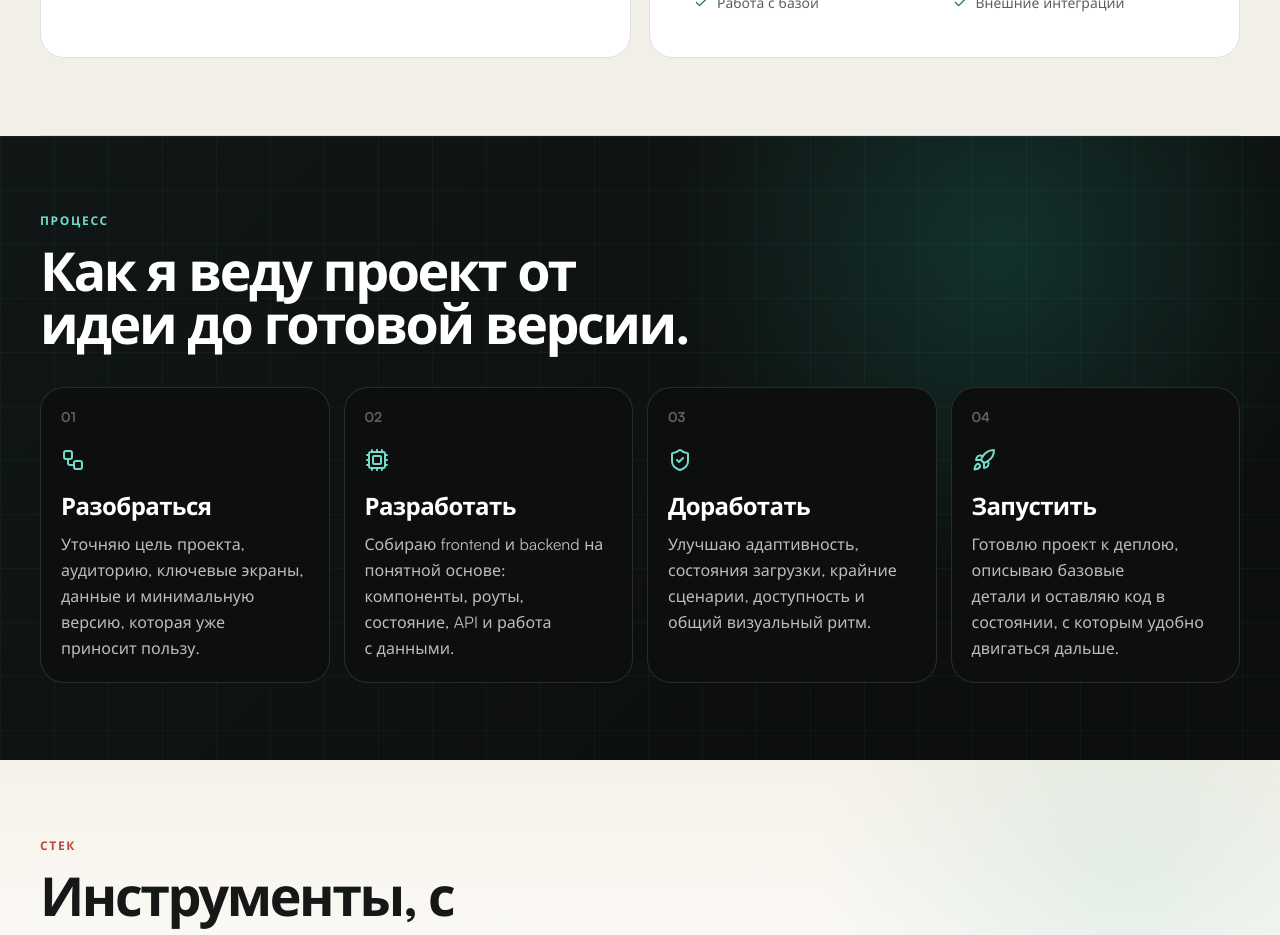
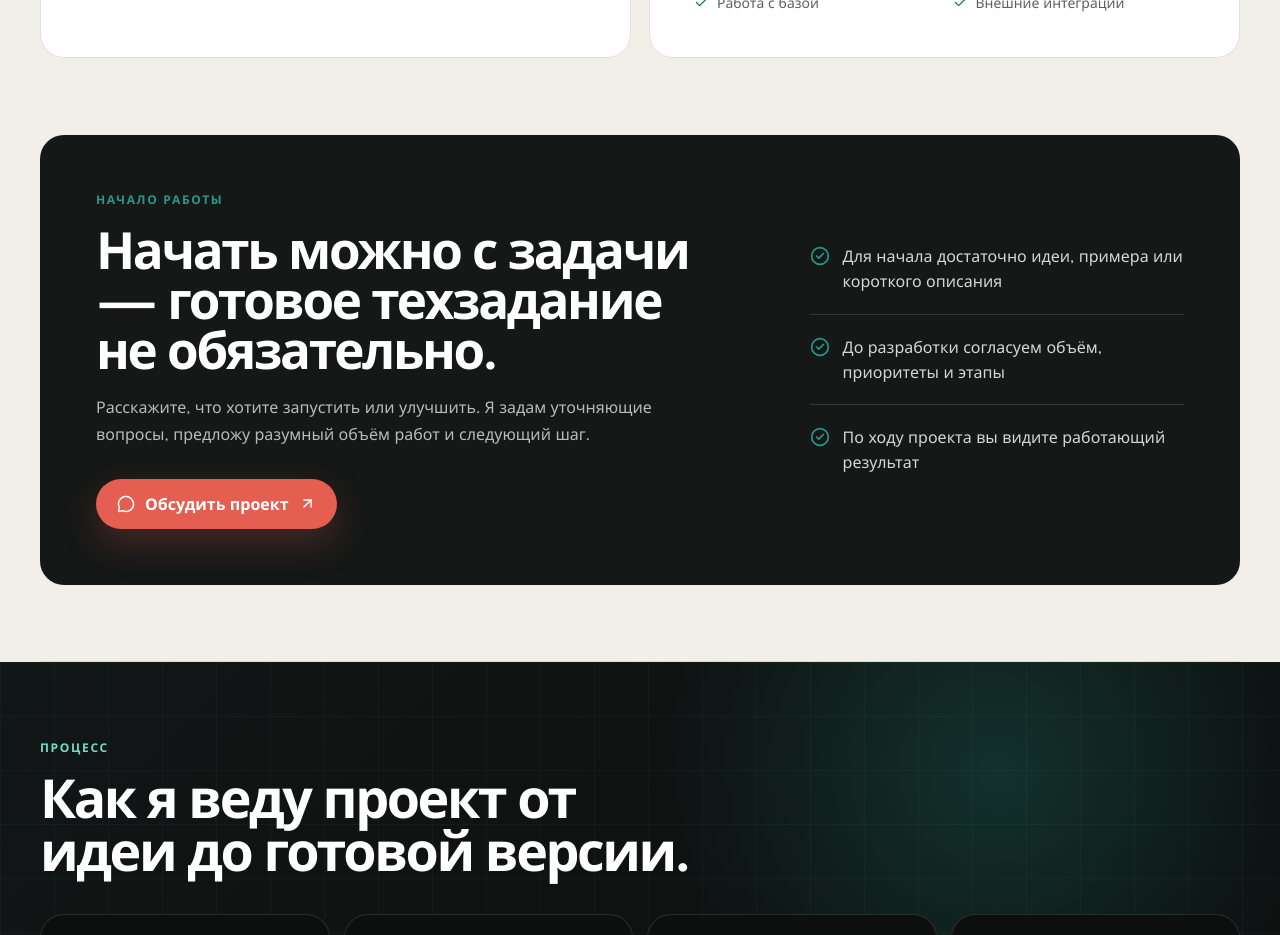
Before and after one commit to Aleks-man/portfolio, a React (Vite) app: page /services in a window 1280 px wide. Shown: the part 1680-2615 px from the top of the page. Built offline with nearby package versions, Linux system fonts and the light colour scheme.

Commit message:
feat: add project start section to services page

```diff
--- /dev/null
+++ b/src/components/ServiceStartSection.tsx
@@ -0,0 +1,33 @@
+import { ArrowUpRight, CheckCircle2, MessageCircle } from 'lucide-react'
+import type { PortfolioContent } from '../content/portfolio'
+
+type ServiceStartSectionProps = {
+  start: PortfolioContent['servicesPage']['start']
+  telegramHref: string
+}
+
+export function ServiceStartSection({ start, telegramHref }: ServiceStartSectionProps) {
+  return (
+    <section className="service-start" aria-labelledby="service-start-title">
+      <div className="service-start__copy">
+        <p className="section__kicker">{start.kicker}</p>
+        <h2 id="service-start-title">{start.title}</h2>
+        <p>{start.text}</p>
+        <a className="button button--primary service-start__action" href={telegramHref} target="_blank" rel="noreferrer">
+          <MessageCircle size={18} aria-hidden="true" />
+          {start.action}
+          <ArrowUpRight size={17} aria-hidden="true" />
+        </a>
+      </div>
+
+      <ul className="service-start__points">
+        {start.points.map((point) => (
+          <li key={point}>
+            <CheckCircle2 size={20} aria-hidden="true" />
+            <span>{point}</span>
+          </li>
+        ))}
+      </ul>
+    </section>
+  )
+}
--- a/src/content/portfolio.ts
+++ b/src/content/portfolio.ts
@@ -60,6 +60,17 @@ export const content = {
       lead: "I help turn a business task into a clear, responsive, and maintainable web product. The scope can start with one interface or cover the complete fullstack build.",
       includesLabel: "What is included",
       fitLabel: "Best for",
+      start: {
+        kicker: "Getting started",
+        title: "Start with the task — a finished brief is not required.",
+        text: "Tell me what you want to launch or improve. I will ask the right questions, outline a practical scope, and suggest the next step.",
+        points: [
+          "An idea, reference, or short description is enough to begin",
+          "Scope, priorities, and stages are agreed before development",
+          "You see working results throughout the project",
+        ],
+        action: "Discuss your project",
+      },
       items: [
         {
           id: "website",
@@ -393,6 +404,17 @@ export const content = {
       lead: "Помогаю превратить задачу бизнеса в понятный, адаптивный и поддерживаемый веб-продукт. Работа может начаться с одного интерфейса или охватить полную fullstack-разработку.",
       includesLabel: "Что входит",
       fitLabel: "Подходит для",
+      start: {
+        kicker: "Начало работы",
+        title: "Начать можно с задачи — готовое техзадание не обязательно.",
+        text: "Расскажите, что хотите запустить или улучшить. Я задам уточняющие вопросы, предложу разумный объём работ и следующий шаг.",
+        points: [
+          "Для начала достаточно идеи, примера или короткого описания",
+          "До разработки согласуем объём, приоритеты и этапы",
+          "По ходу проекта вы видите работающий результат",
+        ],
+        action: "Обсудить проект",
+      },
       items: [
         {
           id: "website",
--- a/src/pages/ServicesPage.tsx
+++ b/src/pages/ServicesPage.tsx
@@ -1,4 +1,5 @@
 import { ProcessSection } from '../components/ProcessSection'
+import { ServiceStartSection } from '../components/ServiceStartSection'
 import { ServicesOverview } from '../components/ServicesOverview'
 import { StackSection } from '../components/StackSection'
 import type { PortfolioContent } from '../content/portfolio'
@@ -11,6 +12,7 @@ export function ServicesPage({ portfolio }: ServicesPageProps) {
   return (
     <div className="page-content services-page" id="top">
       <ServicesOverview services={portfolio.servicesPage} />
+      <ServiceStartSection start={portfolio.servicesPage.start} telegramHref={portfolio.contact.telegramHref} />
       <ProcessSection process={portfolio.process} />
       <StackSection stack={portfolio.stack} />
     </div>
--- a/src/styles/services-page.css
+++ b/src/styles/services-page.css
@@ -139,16 +139,92 @@
   margin-top: 0;
 }
 
+.service-start {
+  width: var(--container);
+  margin: 0 auto var(--section-y);
+  padding: clamp(32px, 5vw, 56px);
+  display: grid;
+  grid-template-columns: minmax(0, 1.25fr) minmax(320px, 0.75fr);
+  gap: clamp(40px, 7vw, 96px);
+  align-items: center;
+  border-radius: var(--radius-lg);
+  color: var(--surface);
+  background: var(--ink);
+}
+
+.service-start .section__kicker {
+  color: var(--accent);
+}
+
+.service-start__copy h2 {
+  max-width: 760px;
+  margin-top: 14px;
+  color: inherit;
+  font-size: clamp(2rem, 4vw, 3.7rem);
+}
+
+.service-start__copy > p:last-of-type {
+  max-width: 650px;
+  margin-top: 20px;
+  color: rgba(255, 255, 255, 0.7);
+  line-height: 1.7;
+}
+
+.service-start__action {
+  margin-top: 30px;
+}
+
+.service-start__points {
+  margin: 0;
+  padding: 0;
+  display: grid;
+  list-style: none;
+}
+
+.service-start__points li {
+  padding: 20px 0;
+  display: grid;
+  grid-template-columns: auto 1fr;
+  gap: 13px;
+  border-bottom: 1px solid rgba(255, 255, 255, 0.13);
+  color: rgba(255, 255, 255, 0.82);
+  line-height: 1.55;
+}
+
+.service-start__points li:first-child {
+  padding-top: 0;
+}
+
+.service-start__points li:last-child {
+  padding-bottom: 0;
+  border-bottom: 0;
+}
+
+.service-start__points svg {
+  margin-top: 2px;
+  color: var(--accent);
+}
+
 @media (max-width: 980px) {
   .service-catalog {
+    grid-template-columns: 1fr;
+  }
+
+  .service-start {
     grid-template-columns: 1fr;
   }
 }
 
 @media (max-width: 820px) {
   .services-page__intro,
-  .service-catalog {
+  .service-catalog,
+  .service-start {
     width: var(--container-mobile);
+  }
+
+  .service-start {
+    padding: 28px 22px;
+    gap: 38px;
   }
 
   .services-page__intro {
```
